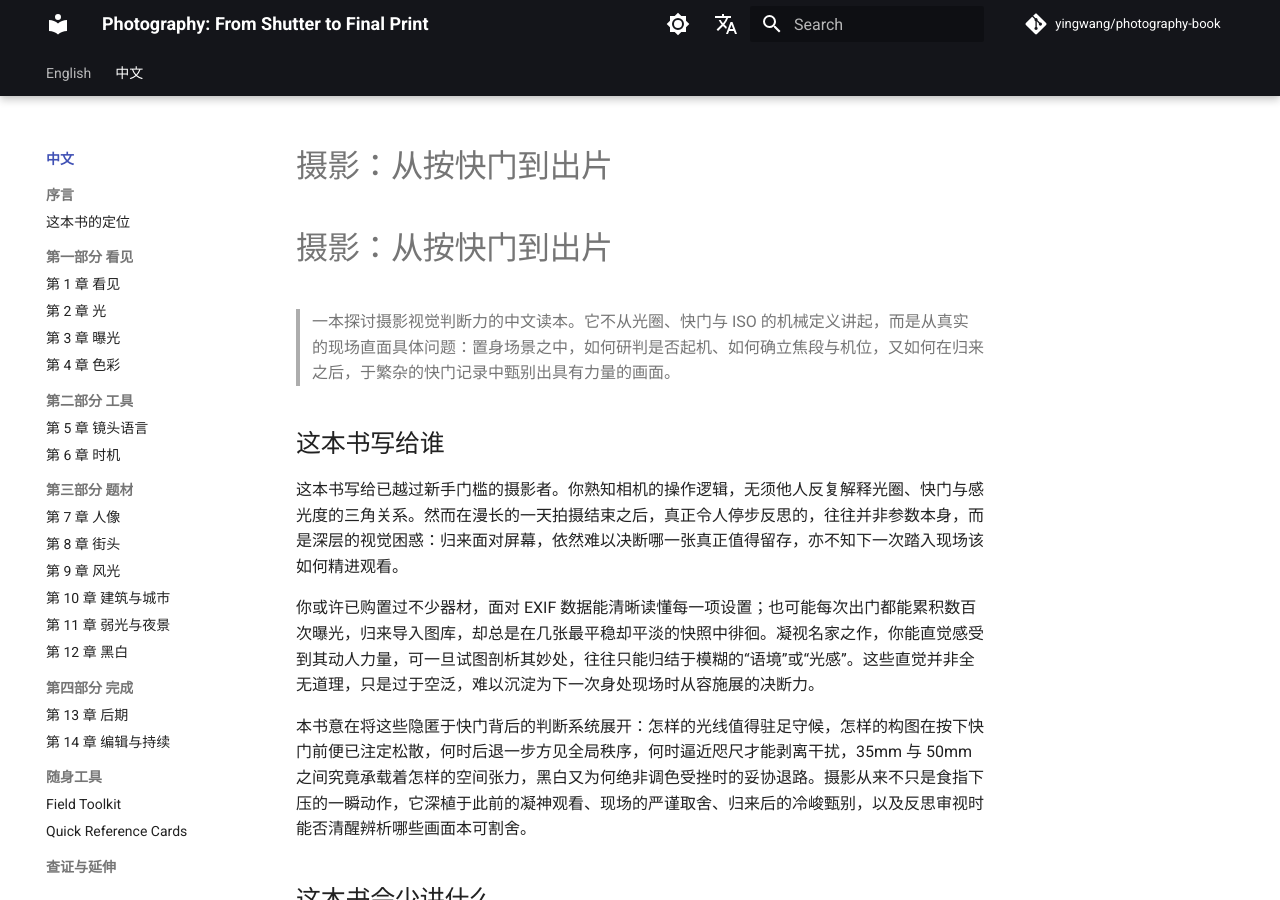
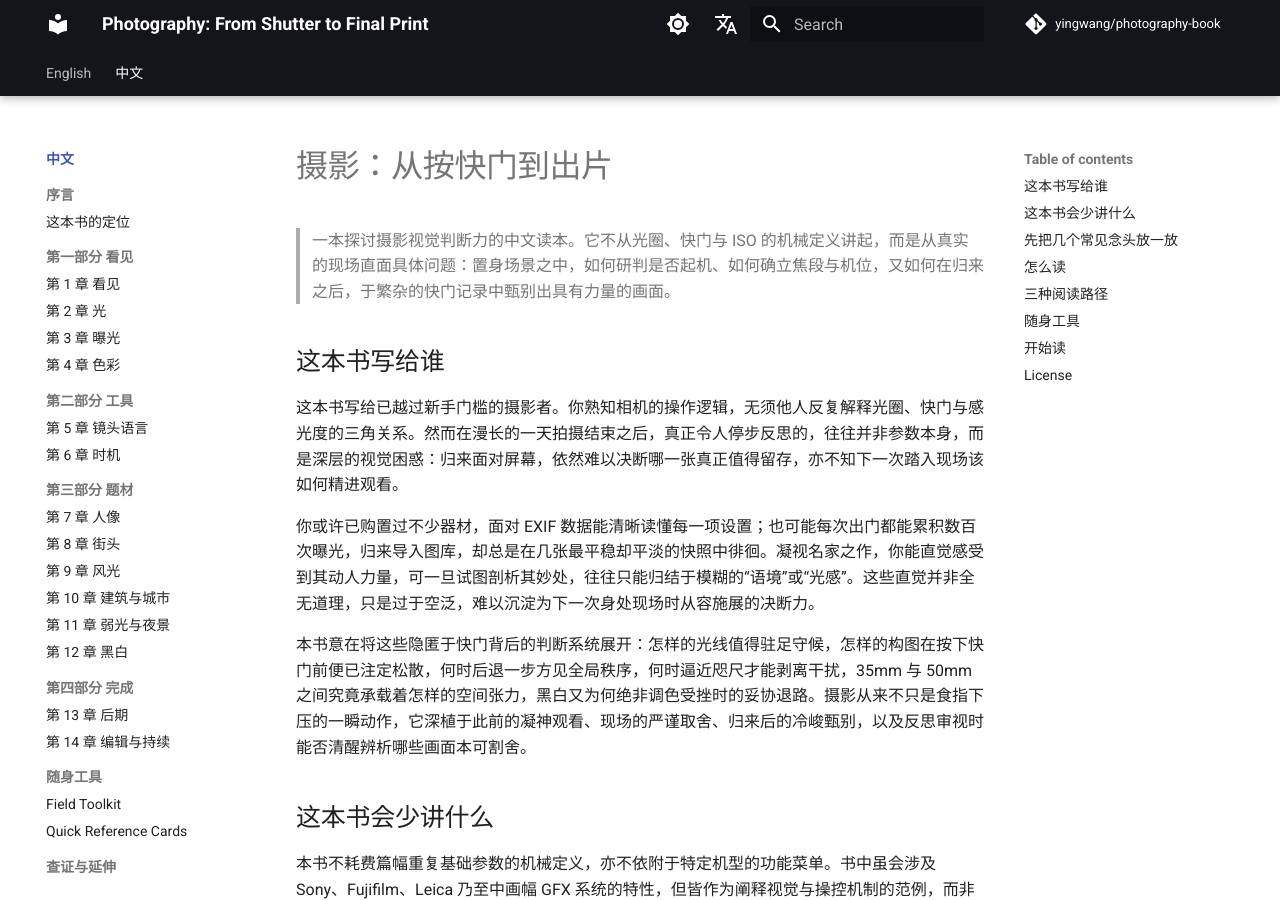
Before and after one commit to yingwang/photography-book, an MkDocs documentation site: the page built from docs/index.md, in a window 1280 px wide and 900 px high. Built offline with MkDocs 1.6.1 and Material for MkDocs 9.7.7, drawn with Linux system fonts in a browser that asks for light colours; comment, search, counter and statistics services are not loaded.

Commit message:
docs: clean up duplicate title header in docs/index.md

```diff
--- a/docs/index.md
+++ b/docs/index.md
@@ -1,5 +1,3 @@
-# 摄影：从按快门到出片
-
 # 摄影：从按快门到出片
 
 > 一本探讨摄影视觉判断力的中文读本。它不从光圈、快门与 ISO 的机械定义讲起，而是从真实的现场直面具体问题：置身场景之中，如何研判是否起机、如何确立焦段与机位，又如何在归来之后，于繁杂的快门记录中甄别出具有力量的画面。
```
